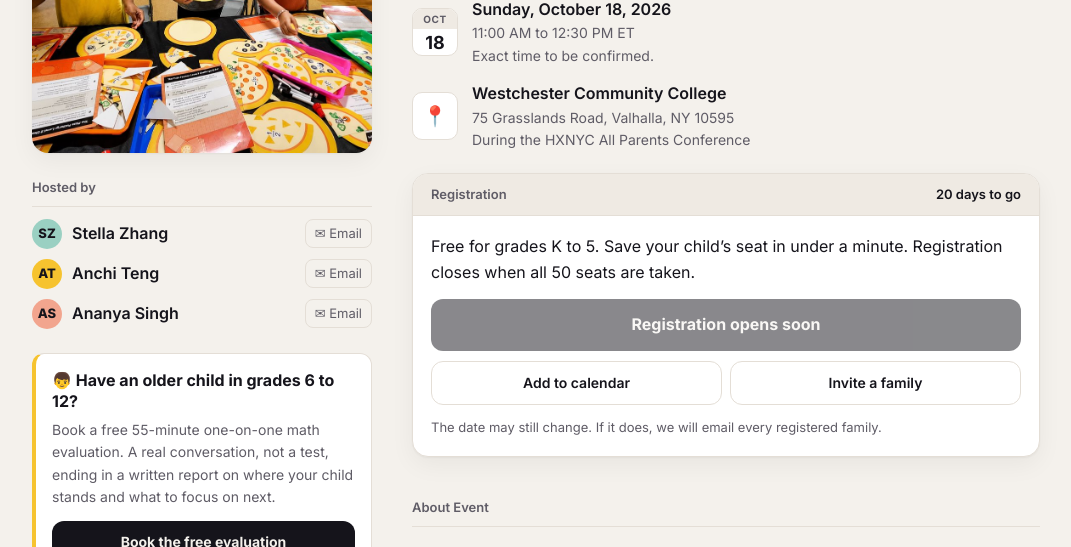
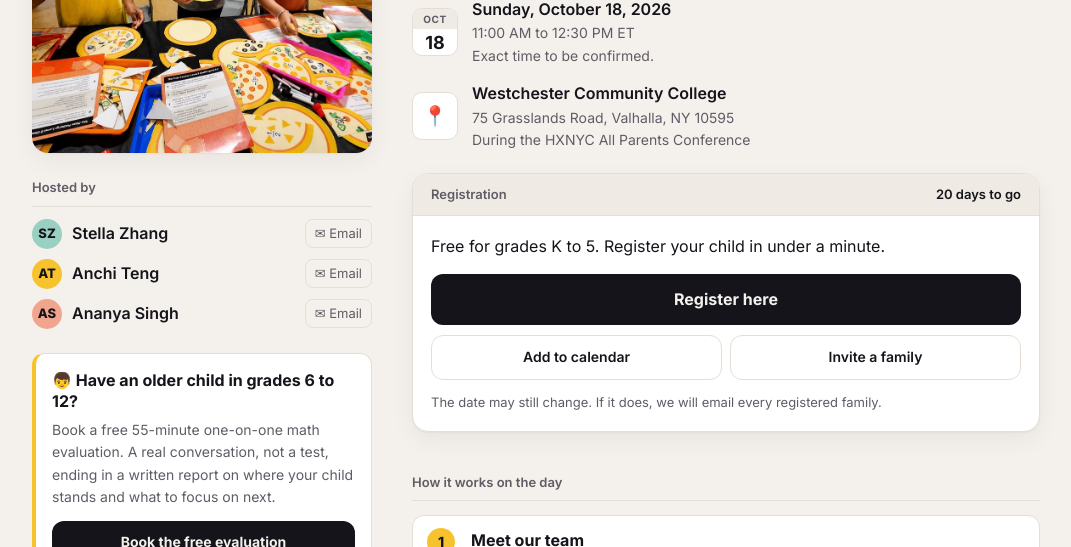
Before and after one commit to ananyasingh-png/mathfit-hxnyc, a plain HTML site: page index.html in a window 1280 px wide. Shown: the part 253-800 px from the top of the page, without its empty margins (104-1175 px from the left). Drawn offline with Linux system fonts and the light colour scheme.

Commit message:
Remove the 50-seat cap, restore day steps without times, Register here opens the form
Co-Authored-By: Claude Opus 5.5 (1M context) <noreply@anthropic.com>

```diff
--- a/index.html
+++ b/index.html
@@ -6,7 +6,7 @@
 <title>MathFit™ Challenge at HXNYC</title>
 <meta name="description" content="A free, hands-on family math event for grades K to 5. Sunday, October 18, with Huaxia New York Central Chinese School, Westchester Community College, Valhalla NY.">
 <meta property="og:title" content="MathFit™ Challenge at HXNYC · Sunday, October 18">
-<meta property="og:description" content="Discover how your child thinks about math. Free for grades K to 5. 50 seats.">
+<meta property="og:description" content="Discover how your child thinks about math. Free for grades K to 5.">
 <meta property="og:image" content="https://ananyasingh-png.github.io/mathfit-hxnyc/images/takehome.jpg">
 <link rel="icon" href="images/hxnyc-logo.png">
 <link rel="preconnect" href="https://fonts.googleapis.com">
@@ -69,7 +69,8 @@
   .card .bd { padding: 18px; }
   .card p { margin: 0 0 14px; }
   .card p.note { font-size: 13px; color: var(--muted); }
-  .meter { margin-bottom: 14px; }
+  .meter { margin-bottom: 14px; display: inline-flex; align-items: center; gap: 8px; font-size: 13px; font-weight: 700; background: var(--chip); padding: 5px 12px; border-radius: 99px; }
+  .meter .dot { width: 8px; height: 8px; border-radius: 50%; background: var(--ok); }
   .meter[hidden] { display: none; }
   .meter .t { display: flex; justify-content: space-between; font-size: 13px; font-weight: 600; margin-bottom: 6px; }
   .meter .t span:last-child { color: var(--muted); font-weight: 500; }
@@ -88,8 +89,8 @@
   .img { width: 100%; border-radius: 14px; display: block; margin: 14px 0; }
   ul.take { padding-left: 20px; margin: 0; } ul.take li { margin: 6px 0; }
   .steps { list-style: none; padding: 0; margin: 0; display: grid; gap: 10px; }
-  .steps li { display: grid; grid-template-columns: 76px 1fr; gap: 12px; background: var(--card); border: 1px solid var(--line); border-radius: 12px; padding: 12px 14px; }
-  .steps .when { font-weight: 800; font-size: 14px; color: var(--ink); }
+  .steps li { display: grid; grid-template-columns: 32px 1fr; gap: 12px; background: var(--card); border: 1px solid var(--line); border-radius: 12px; padding: 12px 14px; }
+  .steps .num { width: 28px; height: 28px; border-radius: 50%; background: var(--yellow); color: #15141b; font-weight: 800; font-size: 14px; display: grid; place-items: center; }
   .steps b { display: block; }
   .steps span { color: var(--muted); font-size: 14px; }
   .seg { display: inline-flex; background: var(--chip); padding: 4px; border-radius: 12px; gap: 4px; margin-bottom: 12px; flex-wrap: wrap; }
@@ -223,10 +224,7 @@
       <div class="card" id="regCard">
         <div class="hd"><span data-i18n="registration"></span><span class="cd" id="countdown"></span></div>
         <div class="bd">
-          <div class="meter" id="meter" hidden>
-            <div class="t"><span id="meterText"></span><span id="meterLeft"></span></div>
-            <div class="track"><div class="fill" id="meterFill"></div></div>
-          </div>
+          <div class="meter" id="meter" hidden><span class="dot"></span><span id="meterText"></span></div>
           <p data-i18n="welcome"></p>
           <button class="btn primary" id="openReg" type="button" data-i18n="registerBtn"></button>
           <div class="btns">
@@ -248,6 +246,15 @@
       </div>
 
 
+      <section>
+        <h2 data-i18n="howTitle"></h2>
+        <ol class="steps">
+          <li><div class="num">1</div><div><b data-i18n="st1"></b><span data-i18n="st1d"></span></div></li>
+          <li><div class="num">2</div><div><b data-i18n="st2"></b><span data-i18n="st2d"></span></div></li>
+          <li><div class="num">3</div><div><b data-i18n="st3"></b><span data-i18n="st3d"></span></div></li>
+          <li><div class="num">4</div><div><b data-i18n="st4"></b><span data-i18n="st4d"></span></div></li>
+        </ol>
+      </section>
       <section class="body">
         <h2 data-i18n="about"></h2>
         <p class="lead" data-i18n="a1"></p>
@@ -380,7 +387,7 @@ const EVENT = {
   tz: 'America/New_York',
   venue: 'Westchester Community College',
   address: '75 Grasslands Road, Valhalla, NY 10595',
-  capacity: 50,
+  capacity: 0,                        // 0 = no limit on registrations
   REGISTER_URL: '',                   // the /exec link from registration_backend.gs
   pageUrl: 'https://ananyasingh-png.github.io/mathfit-hxnyc/',
   evalLink: 'https://trial.cuemath.com/swipe-apollov1-us?utm_source=community&utm_medium=event&utm_campaign=hxnyc-mathfit',
@@ -401,14 +408,14 @@ const T = {
     during: 'During the HXNYC All Parents Conference',
     timeNoteTxt: 'Exact time to be confirmed.',
     registration: 'Registration', countdown: n => n > 1 ? n + ' days to go' : (n === 1 ? 'Tomorrow' : (n === 0 ? 'Today' : '')),
-    welcome: 'Free for grades K to 5. Save your child’s seat in under a minute. Registration closes when all 50 seats are taken.',
+    welcome: 'Free for grades K to 5. Register your child in under a minute.',
     dateNote: 'The date may still change. If it does, we will email every registered family.',
-    registerBtn: 'Register for free', registerShort: 'Register free', full: 'All seats are taken', soon: 'Registration opens soon',
+    registerBtn: 'Register here', registerShort: 'Register here', full: 'Registration is closed', soon: 'Registration opens soon',
     addCal: 'Add to calendar', invite: 'Invite a family', copied: 'Invite message copied. Paste it in WeChat or WhatsApp.',
-    inviteMsg: url => 'Free MathFit™ Challenge for kids in grades K to 5 at HXNYC on Sunday, October 18. Four hands-on math challenges, and every child takes home their own MathFit™ personality card. 50 seats only: ' + url,
+    inviteMsg: url => 'Free MathFit™ Challenge for kids in grades K to 5 at HXNYC on Sunday, October 18. Four hands-on math challenges, and every child takes home their own MathFit™ personality card. Register here: ' + url,
     hostedBy: 'Hosted by', mailWord: 'Email',
-    seatsTaken: (t, c) => t + ' of ' + c + ' seats taken', seatsLeft: l => l + ' left',
-    stickySeats: l => l === null ? 'Free · grades K to 5' : 'Free · ' + l + ' seats left',
+    famCount: n => n + (n === 1 ? ' family has registered' : ' families have registered'),
+    stickySeats: 'Free · grades K to 5',
     timeTbc: 'Time to be confirmed',
     howTitle: 'How it works on the day',
     st1: 'Meet our team', st1d: 'Parents meet us before the start. Your child gets a MathFit™ Compass and a tote.',
@@ -427,7 +434,7 @@ const T = {
     hTry: '🧠 Try a puzzle together',
     tryIntro: 'Three real Logic Legend puzzles, one for each grade band. Try one with your child right now.',
     qOf: (i, n) => 'Puzzle ' + i + ' of ' + n, next: 'Next puzzle', again: 'Start again', correct: 'Yes! ', tryAgain: 'Not quite. Have another look.',
-    quizEnd: 'Your child can take on four puzzles like these, plus three more challenges, on October 18.', quizCta: 'Save a seat',
+    quizEnd: 'Your child can take on four puzzles like these, plus three more challenges, on October 18.', quizCta: 'Register now',
     hReveal: '🧭 The reveal: your child’s MathFit™ personality',
     reveal: 'Every finished challenge earns a stamp on the Compass. Once it is full, scan the QR on it, and at the final station your child is handed their MathFit™ personality: one of six, on a collectible card that is theirs to keep. Every child gets one, and every one is a strength.',
     flipHint: 'Tap a card to see what it means. The card each child gets is decided on the day by their stamps.',
@@ -439,7 +446,7 @@ const T = {
     t4: 'A free month of the Cuemath app to keep exploring at home',
     t5: 'Refreshments',
     hGood: '📌 Good to know',
-    g1: 'Free entry, registration required. Each event has 50 seats only.',
+    g1: 'Free entry, registration required.',
     g2: 'Grades K to 5. Parents meet our team 30 minutes before the start.',
     g3: 'About 90 minutes. Bring a phone to scan the Compass QR.',
     hFaq: '❓ Questions parents ask',
@@ -447,7 +454,7 @@ const T = {
       ['Is it a test?', 'No. There is no stage, no pressure and no scores called out. Every station climbs from easy to hard, and every child leaves with a personality card that describes a strength.'],
       ['Does it cost anything?', 'No. Entry is free and there is nothing to buy.'],
       ['My child is shy, or still learning English. Will that be a problem?', 'Every activity checks itself and runs at your child’s own pace, so there is no spotlight. The materials are in English. You can write to our host Anchi in Mandarin with any question before the day.'],
-      ['Can I bring more than one child?', 'Yes. Each child in grades K to 5 needs a seat, so add them in the form. Older brothers and sisters can book the free one-on-one evaluation below.'],
+      ['Can I bring more than one child?', 'Yes. Add each child in grades K to 5 in the form. Older brothers and sisters can book the free one-on-one evaluation below.'],
       ['Do I need to stay the whole time?', 'Parents meet our team 30 minutes before the start. The school is confirming the plan for the rest of the hour, and we will email every registered family once it is set.'],
       ['Will there be photos?', 'Only with your consent, which you give in the registration form.'],
       ['What if the date changes?', 'We will email every registered family straight away with the new date.']
@@ -458,16 +465,16 @@ const T = {
     location: 'Location',
     footer: 'The MathFit™ Challenge is hosted by Cuemath, in partnership with Huaxia New York Central Chinese School.',
     coverAlt: 'Children at a MathFit Challenge station holding their finished fraction pizzas',
-    formTitle: 'Save your child’s seat', step: (i, n) => 'Step ' + i + ' of ' + n,
+    formTitle: 'Register your child', step: (i, n) => 'Step ' + i + ' of ' + n,
     fParent: 'Parent or guardian name', fEmail: 'Email', fPhone: 'Phone', optional: '(optional)',
     fChild: 'Student’s Name', fGrade: 'Student’s Grade', choose: 'Choose',
-    fKids: 'How many children are coming? Each child needs a seat.',
+    fKids: 'How many children are coming?',
     fOthers: 'Names and grades of the other children',
     fPrefLang: 'Preferred language for event updates',
     fTerms: 'I agree to the', termsLink: 'Terms and Conditions',
     fConsent: 'Yes, I consent to Cuemath recording the event, clicking pictures, video recording of my child for quality, training, safety, support, and service improvement, as per the Privacy Policy.',
-    submit: 'Save my seat', sending: 'Saving your seat…',
-    saved: c => 'Seat saved for ' + c + '.',
+    submit: 'Register', sending: 'Registering…',
+    saved: c => c + ' is registered.',
     step2Intro: 'Three quick optional questions help us plan the day. You can skip them.',
     fCurrent: 'Are you a current Cuemath student?', yes: 'Yes', no: 'No',
     fSource: 'How did you hear about this event?',
@@ -477,10 +484,11 @@ const T = {
     skip: 'Skip', save2: 'Finish',
     errRequired: 'Please fill in the required fields and tick both boxes.',
     errEmail: 'Please check the email address.',
-    errFull: 'Sorry, there are not enough seats left for that many children.',
+    errFull: 'Sorry, registration is closed.',
+    notLive: 'Registration is not open yet, so this was not saved. Please check back soon, or email one of the hosts.',
     errNet: 'We could not save your registration. Please try again, or email one of the hosts.',
     doneTitle: 'You’re registered!',
-    doneText: (c, d) => 'Your seat is saved for ' + c + ' on ' + d + '. A confirmation is on its way to your email. Invite another family so your child has a friend there.',
+    doneText: (c, d) => c + ' is registered for ' + d + '. A confirmation is on its way to your email. Invite another family so your child has a friend there.',
     bands: {
       k1: [['f', 'Fluency · Number Ninja', 'Adding and subtracting within 20', 'Solve each square, find the matching sticker and watch a hidden rocket appear.'],
            ['u', 'Understanding · Why Wizard', 'Six picture clues', 'Each answer is a word, and all six answers spell WIZARD down the middle.'],
@@ -518,14 +526,14 @@ const T = {
     during: '华夏纽约中心中文学校全体家长会期间举行',
     timeNoteTxt: '具体时间待定。',
     registration: '报名', countdown: n => n > 1 ? '还有 ' + n + ' 天' : (n === 1 ? '明天' : (n === 0 ? '今天' : '')),
-    welcome: '幼儿园至五年级免费参加。一分钟即可为孩子预留名额。50 个名额报满即截止。',
+    welcome: '幼儿园至五年级免费参加。一分钟即可为孩子完成报名。',
     dateNote: '活动日期仍有可能调整。如有变动，我们会发邮件通知所有已报名的家庭。',
-    registerBtn: '免费报名', registerShort: '免费报名', full: '名额已满', soon: '报名即将开放',
+    registerBtn: '点击报名', registerShort: '点击报名', full: '报名已截止', soon: '报名即将开放',
     addCal: '加入日历', invite: '邀请其他家庭', copied: '邀请信息已复制，可粘贴到微信或 WhatsApp。',
-    inviteMsg: url => '10 月 18 日（周日）华夏纽约中心中文学校免费 MathFit™ 数学挑战赛，适合幼儿园至五年级。四项动手数学挑战，每个孩子都能带回自己的 MathFit™ 数学性格卡。仅限 50 个名额：' + url,
+    inviteMsg: url => '10 月 18 日（周日）华夏纽约中心中文学校免费 MathFit™ 数学挑战赛，适合幼儿园至五年级。四项动手数学挑战，每个孩子都能带回自己的 MathFit™ 数学性格卡。报名链接：' + url,
     hostedBy: '主持人', mailWord: '邮件',
-    seatsTaken: (t, c) => '已报名 ' + t + ' / ' + c, seatsLeft: l => '剩余 ' + l + ' 个',
-    stickySeats: l => l === null ? '免费 · 幼儿园至五年级' : '免费 · 剩余 ' + l + ' 个名额',
+    famCount: n => '已有 ' + n + ' 个家庭报名',
+    stickySeats: '免费 · 幼儿园至五年级',
     timeTbc: '时间待定',
     howTitle: '活动当天流程',
     st1: '与我们见面', st1d: '家长在活动开始前与我们见面。孩子领取 MathFit™ 指南针和手提袋。',
@@ -544,7 +552,7 @@ const T = {
     hTry: '🧠 和孩子一起试一题',
     tryIntro: '三道真实的 Logic Legend 推理题，每个年级段一道。现在就和孩子试试吧。',
     qOf: (i, n) => '第 ' + i + ' 题，共 ' + n + ' 题', next: '下一题', again: '重新开始', correct: '答对了！', tryAgain: '差一点，再看看。',
-    quizEnd: '10 月 18 日，孩子可以挑战四道这样的题，以及另外三项挑战。', quizCta: '预留名额',
+    quizEnd: '10 月 18 日，孩子可以挑战四道这样的题，以及另外三项挑战。', quizCta: '立即报名',
     hReveal: '🧭 揭晓：孩子的 MathFit™ 数学性格',
     reveal: '每完成一项挑战，就能在指南针上盖一个章。盖满之后扫描上面的二维码，孩子会在最后一站领取自己的 MathFit™ 数学性格：六种之一，印在一张可以收藏的卡片上。每个孩子都会拿到一张，而每一种都是一种优势。',
     flipHint: '点击卡片查看含义。每个孩子拿到哪一张，由当天获得的印章决定。',
@@ -556,7 +564,7 @@ const T = {
     t4: '免费一个月的 Cuemath 应用，回家继续探索',
     t5: '茶点',
     hGood: '📌 温馨提示',
-    g1: '免费入场，需提前报名。每场活动仅限 50 个名额。',
+    g1: '免费入场，需提前报名。',
     g2: '适合幼儿园至五年级。请家长在活动开始前 30 分钟与我们见面。',
     g3: '约 90 分钟。请带手机扫描指南针上的二维码。',
     hFaq: '❓ 家长常见问题',
@@ -564,7 +572,7 @@ const T = {
       ['这是考试吗？', '不是。没有舞台，没有压力，也不会当众报分数。每项挑战从简单逐步变难，每个孩子都会带走一张描述自身优势的性格卡。'],
       ['需要付费吗？', '不需要。免费入场，也没有任何需要购买的东西。'],
       ['孩子比较害羞，或者英语还在学习中，会有问题吗？', '每项活动都能自我检查，按孩子自己的节奏进行，不会让孩子站到聚光灯下。活动材料是英文的。活动前如有任何问题，可以用中文写信给主持人 Anchi。'],
-      ['可以带不止一个孩子吗？', '可以。每个幼儿园至五年级的孩子各占一个名额，请在表格中填写。哥哥姐姐可以预约下方的免费一对一评估。'],
+      ['可以带不止一个孩子吗？', '可以。请在表格中填写每个幼儿园至五年级的孩子。哥哥姐姐可以预约下方的免费一对一评估。'],
       ['我需要全程陪同吗？', '请家长在活动开始前 30 分钟与我们见面。学校正在确认其余时间的安排，确定后我们会发邮件通知所有已报名的家庭。'],
       ['会拍照吗？', '只有在您同意的情况下才会拍照，您可以在报名表中选择。'],
       ['如果日期变了怎么办？', '我们会第一时间发邮件告诉所有已报名的家庭新的日期。']
@@ -575,16 +583,16 @@ const T = {
     location: '地点',
     footer: 'MathFit™ 数学挑战赛由 Cuemath 主办，与华夏纽约中心中文学校合作。',
     coverAlt: '孩子们在 MathFit 挑战赛上展示完成的分数披萨',
-    formTitle: '为孩子预留名额', step: (i, n) => '第 ' + i + ' 步，共 ' + n + ' 步',
+    formTitle: '为孩子报名', step: (i, n) => '第 ' + i + ' 步，共 ' + n + ' 步',
     fParent: '家长或监护人姓名', fEmail: '电子邮箱', fPhone: '电话', optional: '（选填）',
     fChild: '孩子姓名', fGrade: '孩子年级', choose: '请选择',
-    fKids: '几个孩子参加？每个孩子占一个名额。',
+    fKids: '几个孩子参加？',
     fOthers: '其他孩子的姓名和年级',
     fPrefLang: '活动通知语言',
     fTerms: '我同意', termsLink: '条款与条件',
     fConsent: '我同意 Cuemath 根据隐私政策，为质量、培训、安全、支持和服务改进的目的，对活动进行录制、拍照，以及拍摄我孩子的视频。',
-    submit: '预留名额', sending: '正在保存……',
-    saved: c => '已为 ' + c + ' 预留名额。',
+    submit: '提交报名', sending: '正在提交……',
+    saved: c => c + ' 已报名成功。',
     step2Intro: '以下三个选填问题可以帮助我们安排活动，也可以跳过。',
     fCurrent: '孩子目前是 Cuemath 学生吗？', yes: '是', no: '否',
     fSource: '您是从哪里得知这次活动的？',
@@ -594,10 +602,11 @@ const T = {
     skip: '跳过', save2: '完成',
     errRequired: '请填写必填项，并勾选两个同意框。',
     errEmail: '请检查电子邮箱地址。',
-    errFull: '抱歉，剩余名额不够这么多孩子。',
+    errFull: '抱歉，报名已截止。',
+    notLive: '报名尚未开放，本次信息未保存。请稍后再来，或发邮件给任意一位主持人。',
     errNet: '报名未能保存，请重试，或发邮件给任意一位主持人。',
     doneTitle: '报名成功！',
-    doneText: (c, d) => '已为 ' + c + ' 预留 ' + d + ' 的名额。确认邮件已发送到您的邮箱。邀请其他家庭一起来，孩子在现场就有好朋友了。',
+    doneText: (c, d) => c + ' 已报名 ' + d + ' 的活动。确认邮件已发送到您的邮箱。邀请其他家庭一起来，孩子在现场就有好朋友了。',
     fruits: ['香蕉', '黄色', '梨', '绿色', '苹果'],
     persona: [
       ['/', 'LINEAR', '一项突出的优势，而且稳定可靠。'],
@@ -615,7 +624,7 @@ const qs = new URLSearchParams(location.search);
 const ua = navigator.userAgent || '';
 const wantsZh = qs.get('lang') === 'zh' || /MicroMessenger/i.test(ua) || (!qs.get('lang') && (navigator.language || '').toLowerCase().startsWith('zh'));
 let lang = (EVENT.SHOW_CHINESE && qs.get('lang') !== 'en' && wantsZh) ? 'zh' : 'en';
-let seatsLeft = null, taken = null, band = 'k1', qi = 0, regId = '', childName = '';
+let families = 0, band = 'k1', qi = 0, regId = '', childName = '';
 const tx = k => (T[lang][k] != null ? T[lang][k] : T.en[k]);
 
 const [Y, M, D] = EVENT.date.split('-').map(Number);
@@ -779,17 +788,11 @@ function render() {
 
 function renderSeats() {
   const btns = [$('openReg'), $('stickyBtn')];
-  $('stickySeats').textContent = tx('stickySeats')(seatsLeft);
-  if (!EVENT.REGISTER_URL) {
-    btns.forEach(b => { b.disabled = true; }); $('openReg').textContent = tx('soon'); $('stickyBtn').textContent = tx('soon'); $('meter').hidden = true; return;
-  }
+  $('stickySeats').textContent = tx('stickySeats');
   btns.forEach(b => { b.disabled = false; }); $('openReg').textContent = tx('registerBtn'); $('stickyBtn').textContent = tx('registerShort');
-  if (seatsLeft === null) return;
+  if (!families) { $('meter').hidden = true; return; }
   $('meter').hidden = false;
-  $('meterText').textContent = tx('seatsTaken')(taken, EVENT.capacity);
-  $('meterLeft').textContent = tx('seatsLeft')(seatsLeft);
-  $('meterFill').style.width = Math.min(100, Math.round(taken / EVENT.capacity * 100)) + '%';
-  if (seatsLeft <= 0) { btns.forEach(b => { b.disabled = true; }); $('openReg').textContent = tx('full'); $('stickyBtn').textContent = tx('full'); }
+  $('meterText').textContent = tx('famCount')(families);
 }
 
 async function loadSeats() {
@@ -797,8 +800,8 @@ async function loadSeats() {
   try {
     const r = await fetch(EVENT.REGISTER_URL, { method: 'GET' });
     const j = await r.json();
-    if (j && j.ok) { seatsLeft = j.left; taken = j.taken; renderSeats(); }
-  } catch (e) { /* the meter stays hidden; registration still works */ }
+    if (j && j.ok) { families = j.families; renderSeats(); }
+  } catch (e) { /* the count stays hidden; registration still works */ }
 }
 
 if (EVENT.SHOW_CHINESE) {
@@ -828,7 +831,6 @@ $('invite').addEventListener('click', invite); $('invite2').addEventListener('cl
 
 const dlg = $('dlg');
 function openReg() {
-  if (!EVENT.REGISTER_URL || (seatsLeft !== null && seatsLeft <= 0)) { $('regCard').scrollIntoView({ behavior: 'smooth', block: 'center' }); return; }
   $('step1').hidden = false; $('step2').hidden = true; $('done').style.display = 'none';
   $('stepLabel').textContent = tx('step')(1, 2);
   if (typeof dlg.showModal === 'function') dlg.showModal(); else dlg.setAttribute('open', '');
@@ -858,11 +860,12 @@ $('step1').addEventListener('submit', async e => {
   if (!/^[^\s@]+@[^\s@]+\.[^\s@]+$/.test(data.email)) return showErr(tx('errEmail'));
   regId = regId || (Date.now().toString(36) + Math.random().toString(36).slice(2, 8));
   data.regId = regId;
+  if (!EVENT.REGISTER_URL) return showErr(tx('notLive'));
   const btn = $('submit1'); btn.disabled = true; btn.textContent = tx('sending'); $('msg1').className = 'msg';
   const j = await post(data);
   btn.disabled = false; btn.textContent = tx('submit');
   if (!j.ok) return showErr(j.error === 'full' ? tx('errFull') : tx('errNet'));
-  if (typeof j.left === 'number') { seatsLeft = j.left; taken = EVENT.capacity - j.left; }
+  families = (families || 0) + 1;
   childName = data.childName; renderSeats();
   $('step1').hidden = true; $('step2').hidden = false; $('stepLabel').textContent = tx('step')(2, 2);
   $('savedText').textContent = tx('saved')(childName);
```
Also changed, not shown: poster.html (+1 -1 lines).
